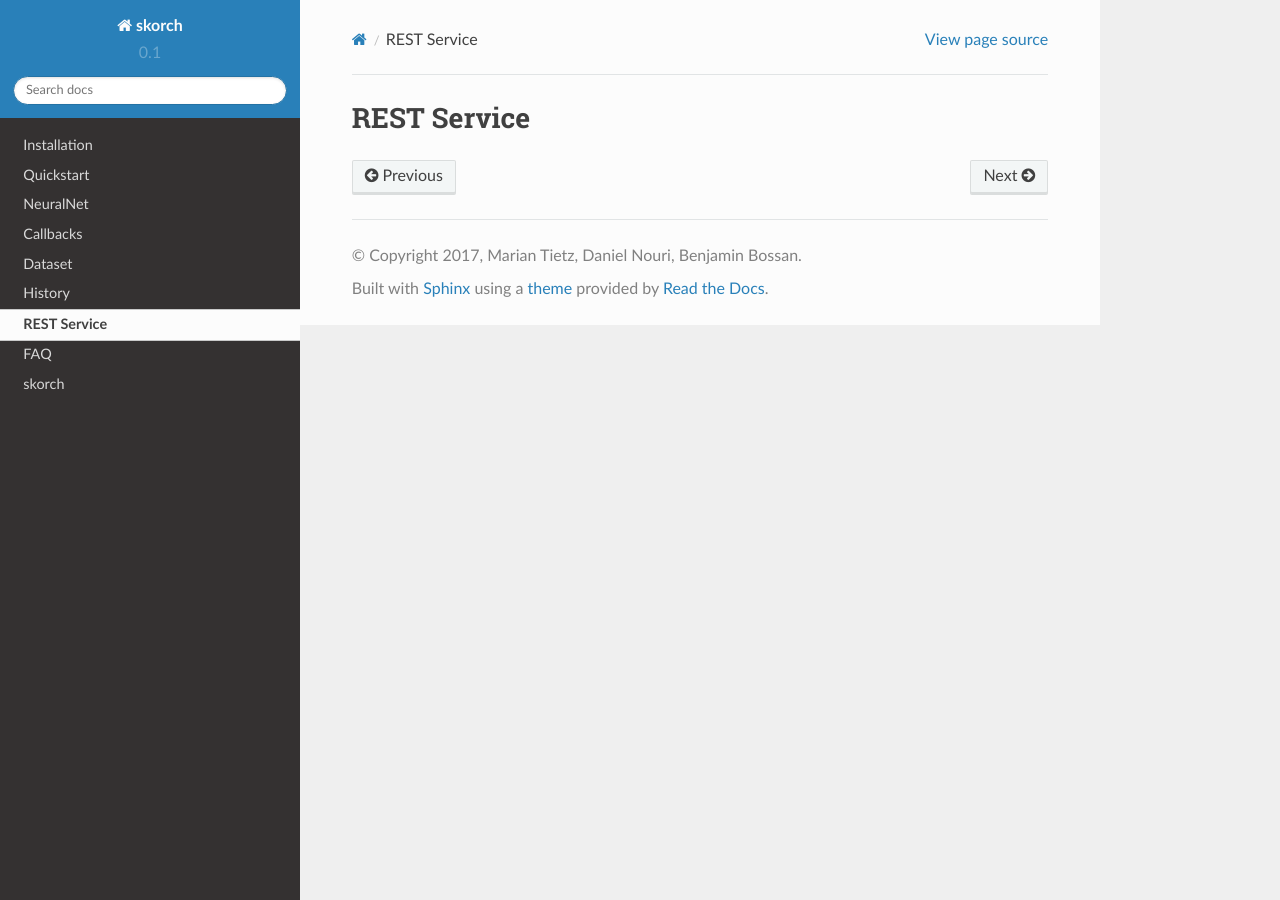
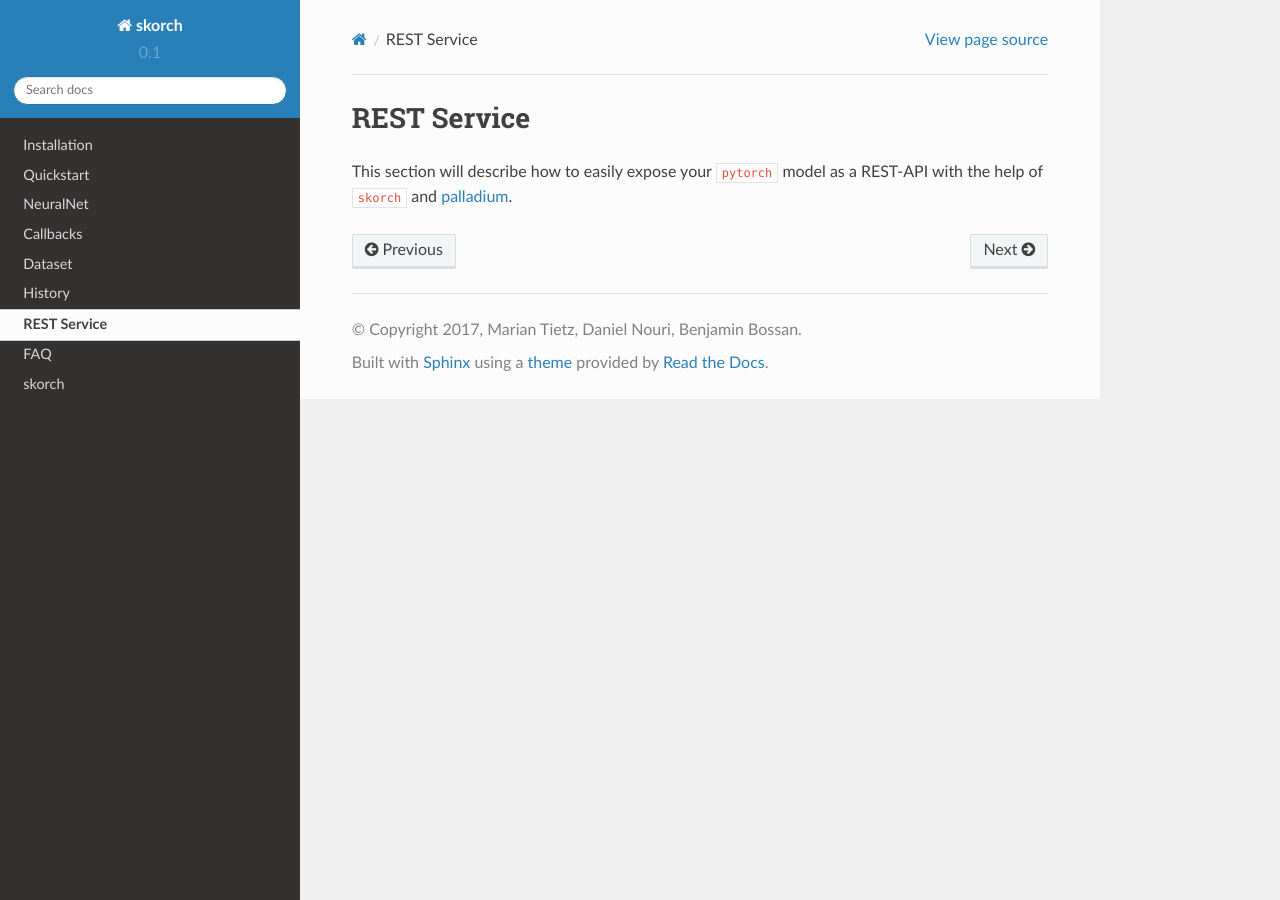
Before and after one commit to skorch-dev/skorch, a Sphinx documentation site: the page built from docs/user/REST.rst, in a window 1280 px wide. Built offline with Sphinx 7.4.7 and the Read the Docs theme 2.0.0, drawn with Linux system fonts in a browser that asks for light colours.

Commit message:
Add teaser to REST section.

```diff
--- a/docs/user/REST.rst
+++ b/docs/user/REST.rst
@@ -3,3 +3,7 @@
 ============
 REST Service
 ============
+
+This section will describe how to easily expose your ``pytorch`` model
+as a REST-API with the help of ``skorch`` and `palladium
+<https://github.com/ottogroup/palladium>`_.
```
